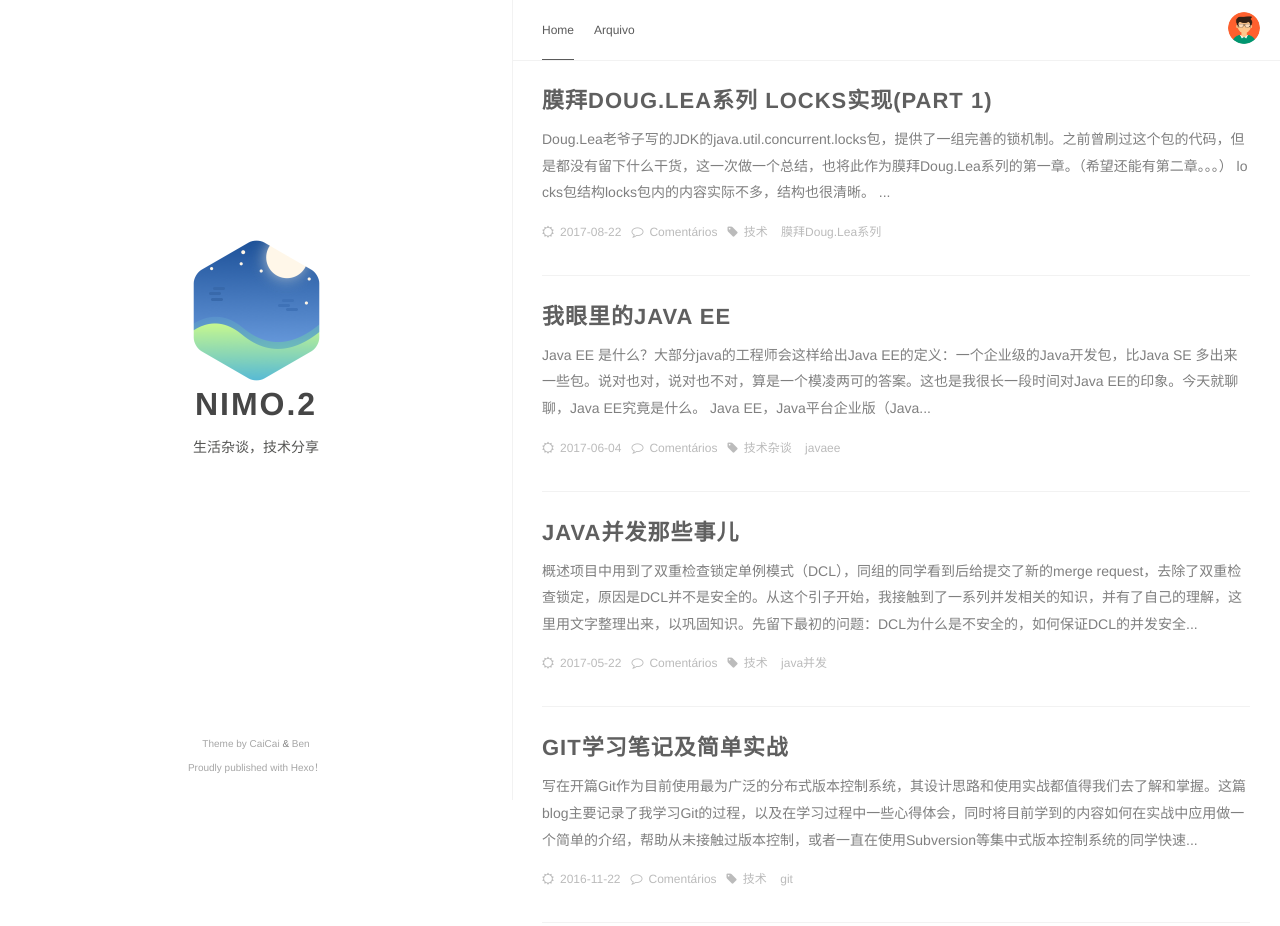
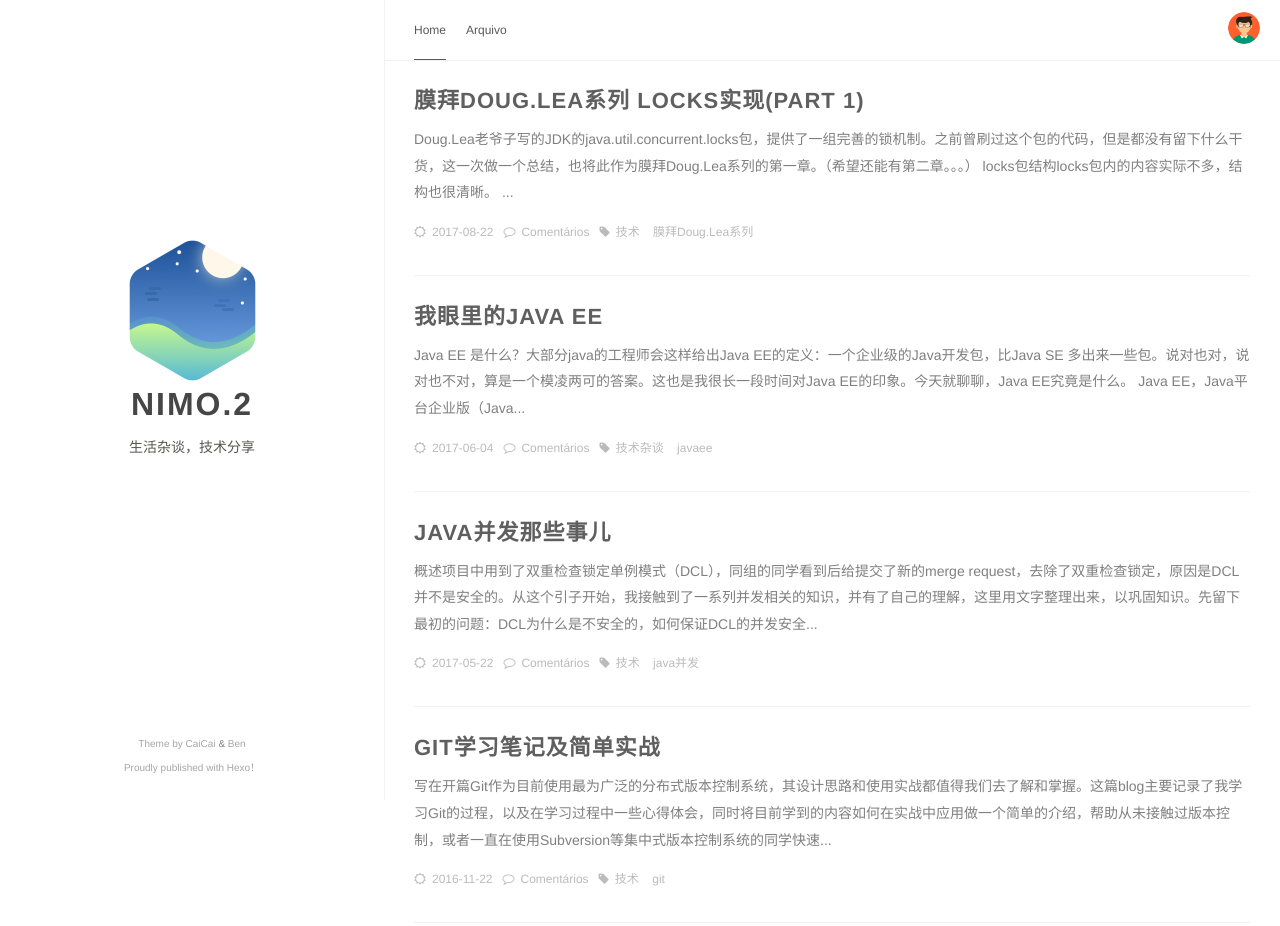
Before and after one commit to NIMO2/NIMO2.github.io, a plain HTML site: page index.html in a window 1280 px wide. Shown: the top 926 px of the page. Drawn offline with Linux system fonts and the light colour scheme.

Commit message:
Site updated: 2017-11-18 18:11:30

```diff
--- a/css/style.css
+++ b/css/style.css
@@ -111,12 +111,12 @@ a:hover, a:active {
 .content {
   height: auto;
   float: right;
-  width: 60%;
+  width: 70%;
   margin-top: 60px;
 }
 
 .page-top {
-  width: 60%;
+  width: 70%;
   position: fixed;
   right: 0;
   z-index: 3;
@@ -170,7 +170,7 @@ a:hover, a:active {
 }
 
 .sidebar {
-  width: 40%;
+  width: 30%;
   -webkit-background-size: cover;
   background-size: cover;
   background-color: #fff;
```
